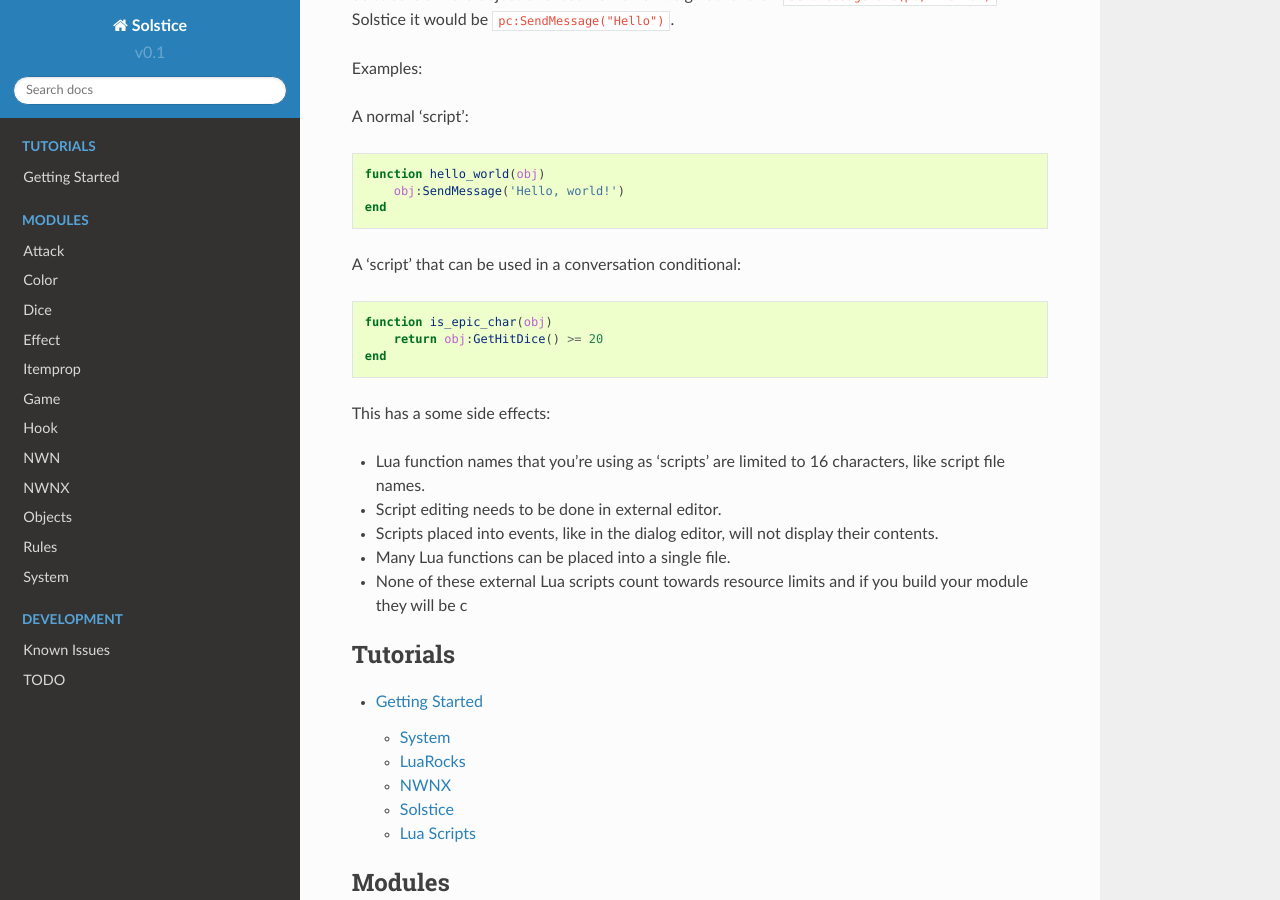
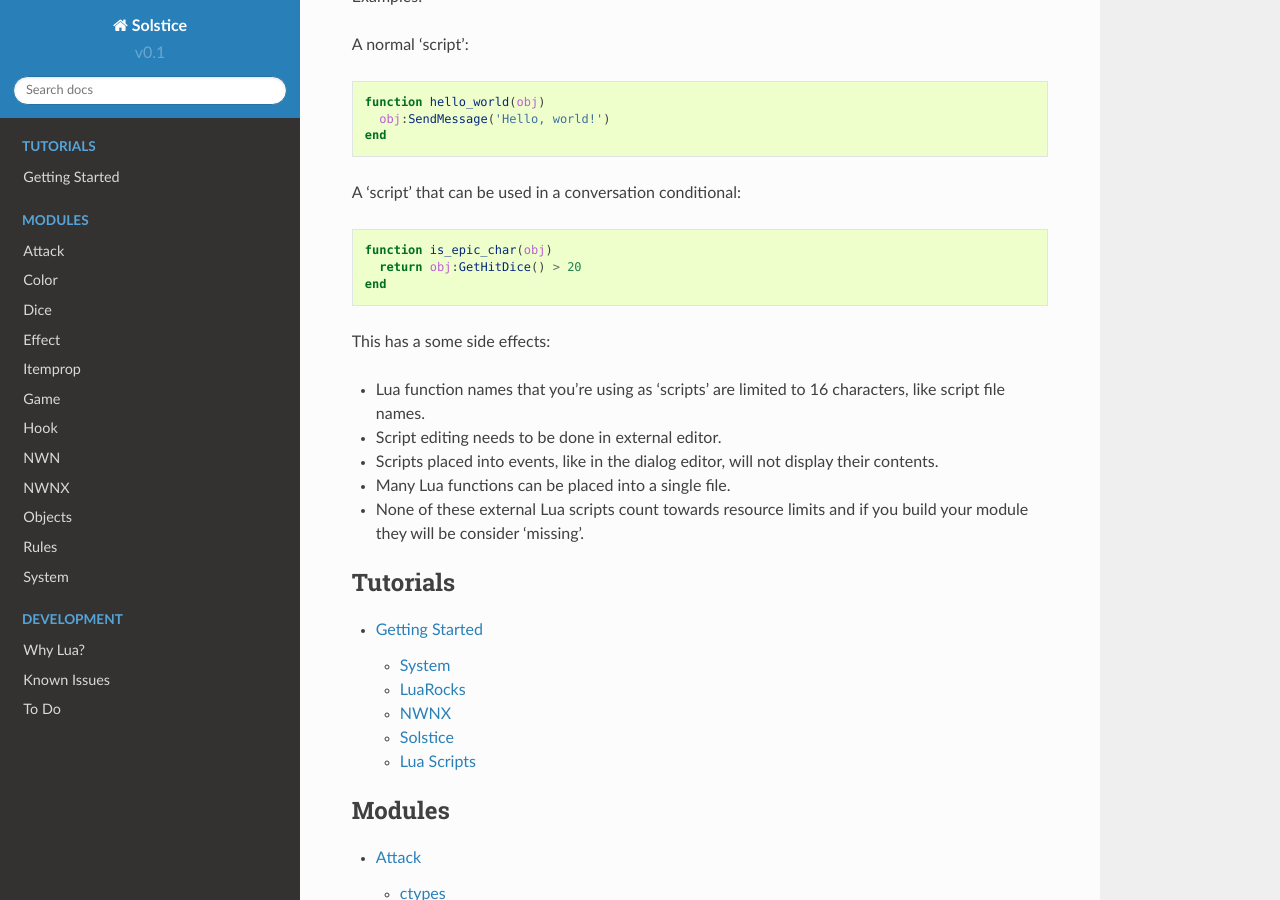
Before and after one commit to jd28/Solstice, a Sphinx documentation site: the page built from docs/index.rst, in a window 1280 px wide and 900 px high, scrolled down 1367 px. Built offline with Sphinx 7.4.7 and the Read the Docs theme 2.0.0, drawn with Linux system fonts in a browser that asks for light colours; some of the changed text lies outside the part shown.

Commit message:
Move dev docs into a separate folder.

```diff
--- a/docs/todo.rst
+++ b/docs/dev/todo.rst
@@ -1,9 +1,8 @@
-TODO
-====
+To Do
+=====
 
 - Document data structures shared by nwnx_solstice and Solstice.
 - Expand ‘Getting Started’ to cover building LuaJIT and NWNX.
-- Consider removing some dependencies on altered NWNX plugins.
 - Add more examples.
 - Documentation is in the process of being converted form docstrings to
   ReStructured Text and Sphinx
--- a/docs/index.rst
+++ b/docs/index.rst
@@ -74,7 +70,7 @@
 .. code:: lua
 
     function hello_world(obj)
-        obj:SendMessage('Hello, world!')
+      obj:SendMessage('Hello, world!')
     end
 
 A ‘script’ that can be used in a conversation conditional:
@@ -82,7 +78,7 @@
 .. code:: lua
 
     function is_epic_char(obj)
-        return obj:GetHitDice() >= 20
+      return obj:GetHitDice() > 20
     end
 
 This has a some side effects:
@@ -94,7 +90,7 @@
    display their contents.
 -  Many Lua functions can be placed into a single file.
 -  None of these external Lua scripts count towards resource limits and
-   if you build your module they will be c
+   if you build your module they will be consider 'missing'.
 
 .. _Neverwinter Nights: http://neverwinternights.info/
 .. _here: https://github.com/jd28/the_awakening/tree/master/scripts/lua
@@ -127,8 +123,9 @@
   :caption: Development
   :maxdepth: 3
 
-  known_issues
-  todo
+  dev/why_lua
+  dev/known_issues
+  dev/todo
 
 Indices and tables
 ==================
```
Also changed, not shown: other parts of docs/index.rst (+0 -4 lines), docs/dev/why_lua.rst (added, +30 -0 lines), docs/dev/known_issues.rst (renamed from docs/known_issues.rst).
